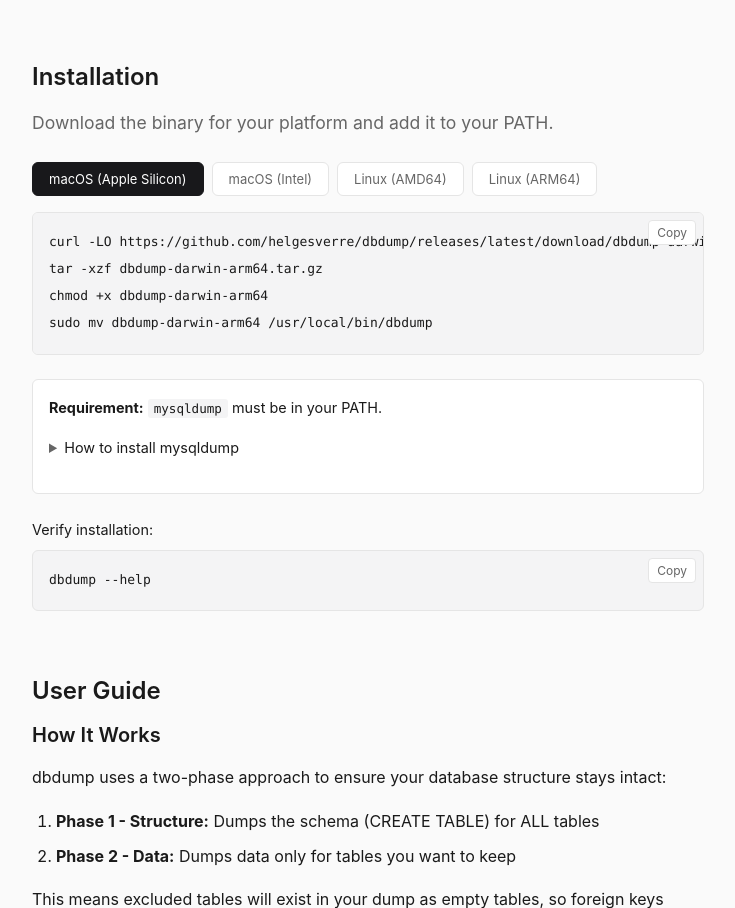
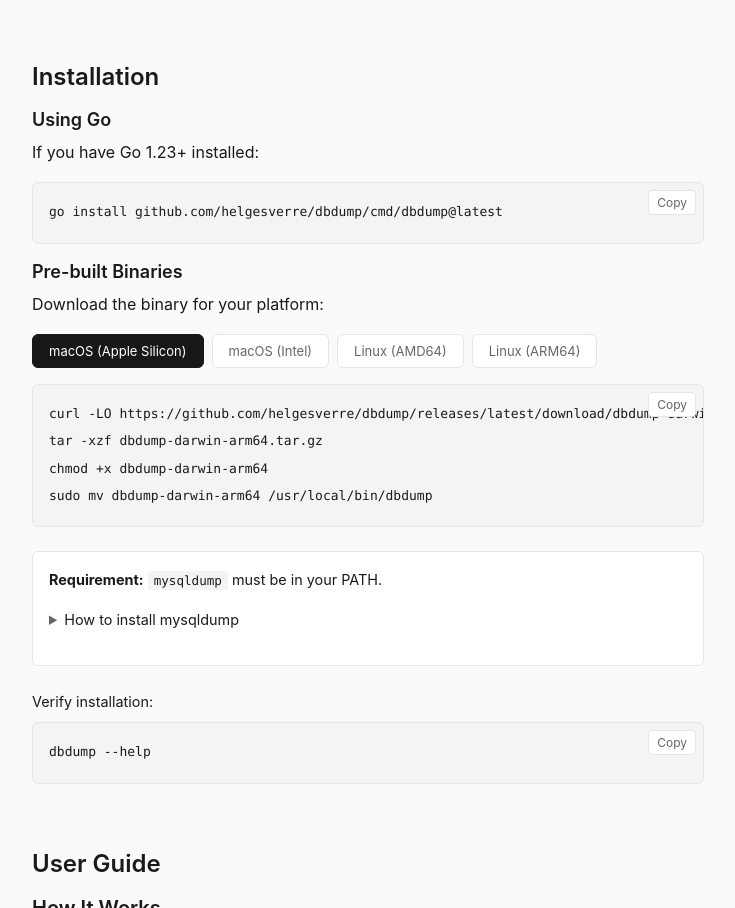
Before and after one commit to HelgeSverre/dbdump, a plain HTML site: page website/index.html in a window 1280 px wide. Shown: the part 1424-2332 px from the top of the page, without its empty margins (272-1007 px from the left). Drawn offline with Linux system fonts and the light colour scheme.

Commit message:
docs: add go install command to installation instructions
- Add "Using Go" section to website and README
- Fix Go version requirement to 1.23+ (1.24 doesn't exist)

```diff
--- a/website/index.html
+++ b/website/index.html
@@ -99,7 +99,16 @@
         <!-- Install -->
         <section id="install" class="install">
             <h2>Installation</h2>
-            <p class="lead">Download the binary for your platform and add it to your PATH.</p>
+
+            <h3>Using Go</h3>
+            <p>If you have Go 1.23+ installed:</p>
+            <div class="code-block">
+                <pre><code>go install github.com/helgesverre/dbdump/cmd/dbdump@latest</code></pre>
+                <button class="copy-btn" data-copy="go install github.com/helgesverre/dbdump/cmd/dbdump@latest">Copy</button>
+            </div>
+
+            <h3>Pre-built Binaries</h3>
+            <p>Download the binary for your platform:</p>
 
             <div class="platform-selector">
                 <button class="platform-btn active" data-platform="mac-arm">macOS (Apple Silicon)</button>
```
Also changed, not shown: 1 other file.
